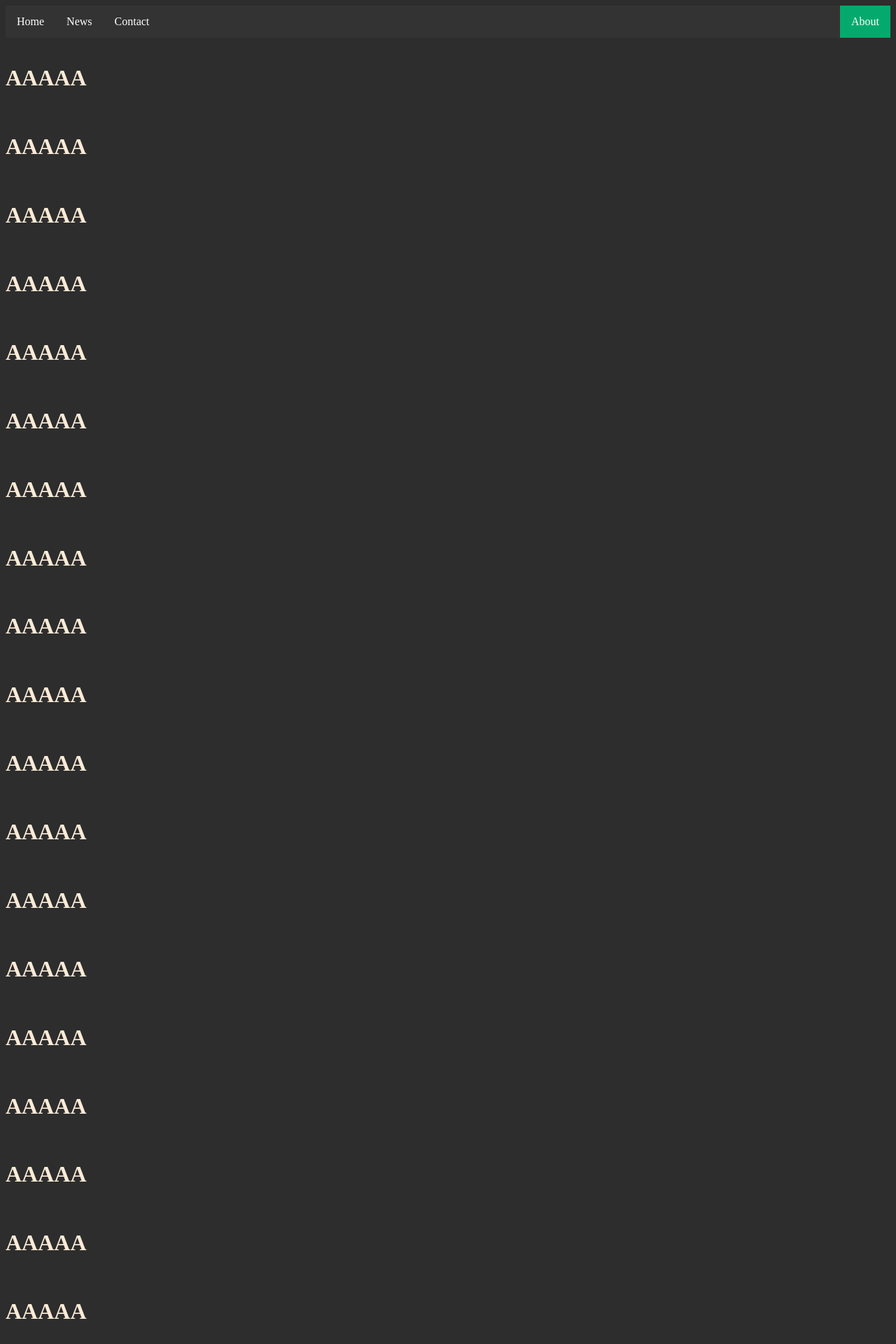
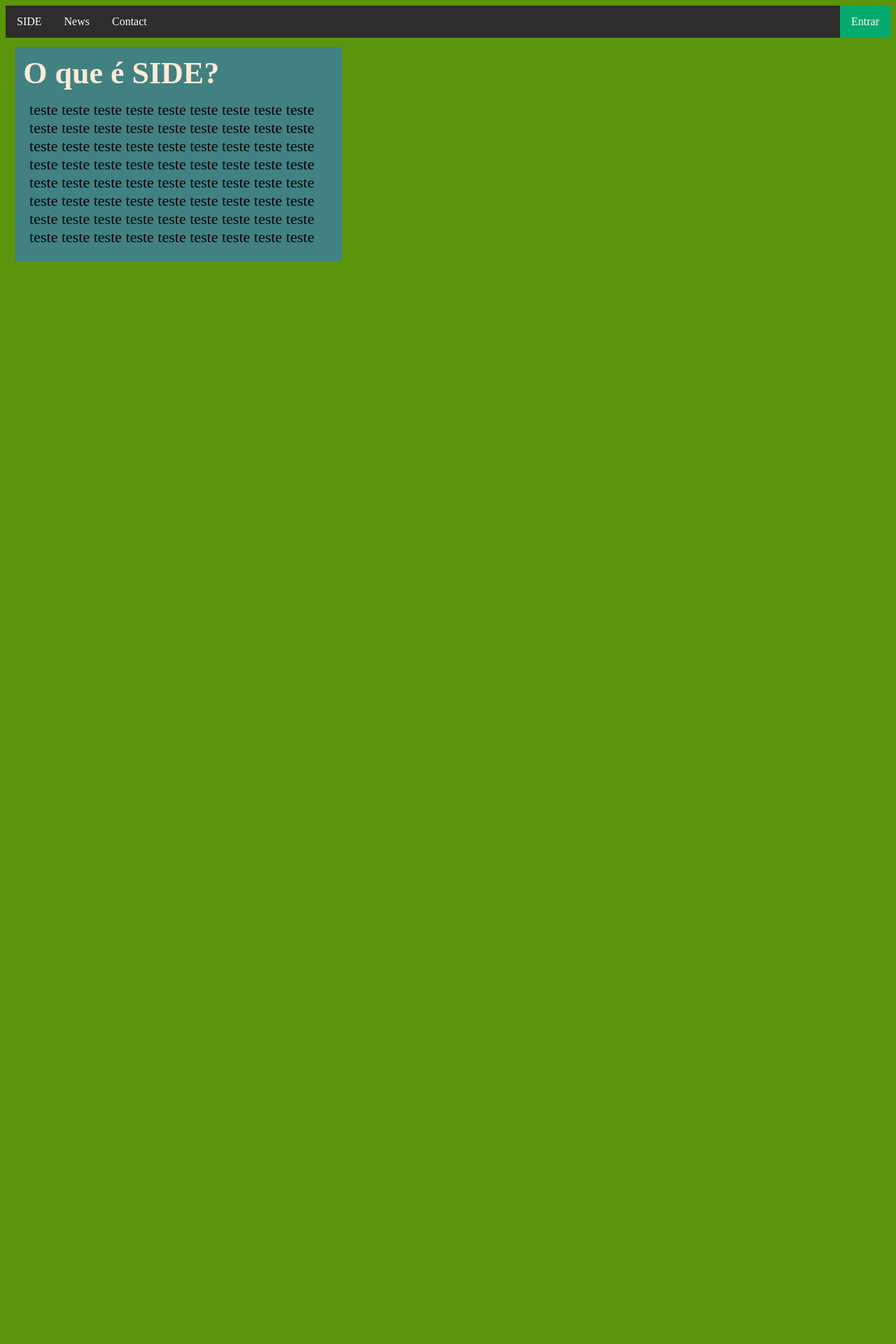
Before and after one commit to HenryGuidelli/SIDE, a PHP site: page / in a window 1280 px wide. Shown: the top 1920 px of the page at 70% size. After the commit the page ends 373 px from the top, so only its background shows below. Run offline with PHP 8.4, Linux system fonts and the light colour scheme.

Commit message:
muito css pqp

```diff
--- a/index.html
+++ b/index.html
@@ -10,97 +10,23 @@
 <body>
 
   <ul>
-    <li><a href="#home">Home</a></li>
+    <li><a href="#home">SIDE</a></li>
     <li><a href="#news">News</a></li>
     <li><a href="#contact">Contact</a></li>
-    <li style="float:right"><a class="active" href="#about">About</a></li>
+    <li style="float:right"><a class="active" href="loginPage.php">Entrar</a></li>
   </ul>
 
-  <div>
+  <div class="container">
 
-    <br><h1>AAAAA</h1>
-    <br><h1>AAAAA</h1>
-    <br><h1>AAAAA</h1>
-    <br><h1>AAAAA</h1>
-    <br><h1>AAAAA</h1>
-    <br><h1>AAAAA</h1>
-    <br><h1>AAAAA</h1>
-    <br><h1>AAAAA</h1>
-    <br><h1>AAAAA</h1>
-    <br><h1>AAAAA</h1>
-    <br><h1>AAAAA</h1>
-    <br><h1>AAAAA</h1>
-    <br><h1>AAAAA</h1>
-    <br><h1>AAAAA</h1>
-    <br><h1>AAAAA</h1>
-    <br><h1>AAAAA</h1>
-    <br><h1>AAAAA</h1>
-    <br><h1>AAAAA</h1>
-    <br><h1>AAAAA</h1>
-    <br><h1>AAAAA</h1>
-    <br><h1>AAAAA</h1>
-    <br><h1>AAAAA</h1>
-    <br><h1>AAAAA</h1>
-    <br><h1>AAAAA</h1>
-    <br><h1>AAAAA</h1>
-    <br><h1>AAAAA</h1>
-    <br><h1>AAAAA</h1>
-    <br><h1>AAAAA</h1>
-    <br><h1>AAAAA</h1>
-    <br><h1>AAAAA</h1>
-    <br><h1>AAAAA</h1>
-    <br><h1>AAAAA</h1>
-    <br><h1>AAAAA</h1>
-    <br><h1>AAAAA</h1>
-    <br><h1>AAAAA</h1>
-    <br><h1>AAAAA</h1>
-    <br><h1>AAAAA</h1>
-    <br><h1>AAAAA</h1>
-    <br><h1>AAAAA</h1>
-    <br><h1>AAAAA</h1>
-    <br><h1>AAAAA</h1>
-    <br><h1>AAAAA</h1>
-    <br><h1>AAAAA</h1>
-    <br><h1>AAAAA</h1>
-    <br><h1>AAAAA</h1>
-    <br><h1>AAAAA</h1>
-    <br><h1>AAAAA</h1>
-    <br><h1>AAAAA</h1>
-    <br><h1>AAAAA</h1>
-    <br><h1>AAAAA</h1>
-    <br><h1>AAAAA</h1>
-    <br><h1>AAAAA</h1>
-    <br><h1>AAAAA</h1>
-    <br><h1>AAAAA</h1>
-    <br><h1>AAAAA</h1>
-    <br><h1>AAAAA</h1>
-    <br><h1>AAAAA</h1>
-    <br><h1>AAAAA</h1>
-    <br><h1>AAAAA</h1>
-    <br><h1>AAAAA</h1>
-    <br><h1>AAAAA</h1>
-    <br><h1>AAAAA</h1>
-    <br><h1>AAAAA</h1>
-    <br><h1>AAAAA</h1>
-    <br><h1>AAAAA</h1>
-    <br><h1>AAAAA</h1>
-    <br><h1>AAAAA</h1>
-    <br><h1>AAAAA</h1>
-    <br><h1>AAAAA</h1>
-    <br><h1>AAAAA</h1>
-    <br><h1>AAAAA</h1>
-    <br><h1>AAAAA</h1>
-    <br><h1>AAAAA</h1>
-    <br><h1>AAAAA</h1>
-    <br><h1>AAAAA</h1>
-    <br><h1>AAAAA</h1>
-    <br><h1>AAAAA</h1>
-    <br><h1>AAAAA</h1>
-    <br><h1>AAAAA</h1>
-    <br><h1>AAAAA</h1>
-    <br><h1>AAAAA</h1>
-    <br><h1>AAAAA</h1>
-    <br><h1>AAAAA</h1>
+    <h1>O que é SIDE?</h1>
+
+    <div class="intro">
+
+      <p>
+        teste teste teste teste teste teste teste teste teste teste teste teste teste teste teste teste teste teste teste teste teste teste teste teste teste teste teste teste teste teste teste teste teste teste teste teste teste teste teste teste teste teste teste teste teste teste teste teste teste teste teste teste teste teste teste teste teste teste teste teste teste teste teste teste teste teste teste teste teste teste teste teste teste teste teste teste teste teste teste teste teste teste teste teste teste teste teste teste teste teste teste teste teste teste teste teste teste teste teste teste teste teste teste teste teste teste teste teste teste teste teste teste teste teste teste teste teste teste teste teste teste teste teste teste teste teste teste teste teste teste teste teste teste teste teste teste teste teste teste teste teste teste teste teste teste teste teste teste teste teste teste teste teste teste teste teste teste teste teste teste teste teste teste teste teste teste teste teste teste teste
+      </p>
+
+    </div>
 
   </div>
 
--- a/style.css
+++ b/style.css
@@ -1,9 +1,32 @@
 body {
-    background-color: rgb(45, 45, 45);
+    background-color: rgb(90, 149, 12);
+
+}
+
+body::-webkit-scrollbar {
+    width: 5px;
+    height: 5px;
+    background-color:;
+}
+
+body::-webkit-scrollbar-track {
+    background:;
+}
+body::-webkit-scrollbar-track-piece {
+    background:;
+}
+body::-webkit-scrollbar-thumb {
+    background: rgb(45, 45, 45);
+
 }
 
 h1 {
     color: antiquewhite;
+    margin: 0;
+}
+
+p {
+    margin: 0;
 }
 
 ul {
@@ -13,7 +36,7 @@ ul {
   margin: 0;
   padding: 0;
   overflow: hidden;
-  background-color: #333;
+  background-color: rgb(45, 45, 45);
 }
 
 li {
@@ -32,6 +55,46 @@ li a:hover:not(.active) {
   background-color: #111;
 }
 
+.container {
+    background-color: rgb(65, 129, 129);
+    font-size: 22px;
+    width: 35%;
+    /* border: 15px solid green; */
+    padding: 1% 1% 1% 1%;
+    margin: 1%  1% 1% 1%;
+}
+
+
+
+.intro {
+    overflow-x: hidden;
+    overflow-y: auto;
+    font-size: 22px;
+    width: auto;
+    height: auto;
+    max-height: 13rem;
+    padding: 1% 1% 1% 1%;
+    margin: 2% 1% 1% 1%;
+}
+
+
+.intro::-webkit-scrollbar {
+    width: 4px;
+    height: 4px;
+    background-color:;
+}
+
+.intro::-webkit-scrollbar-track {
+    background:;
+}
+.intro::-webkit-scrollbar-track-piece {
+    background:;
+}
+.intro::-webkit-scrollbar-thumb {
+    background: rgb(45, 45, 45);
+
+}
+
 .active {
   background-color: #04AA6D;
 }
```
